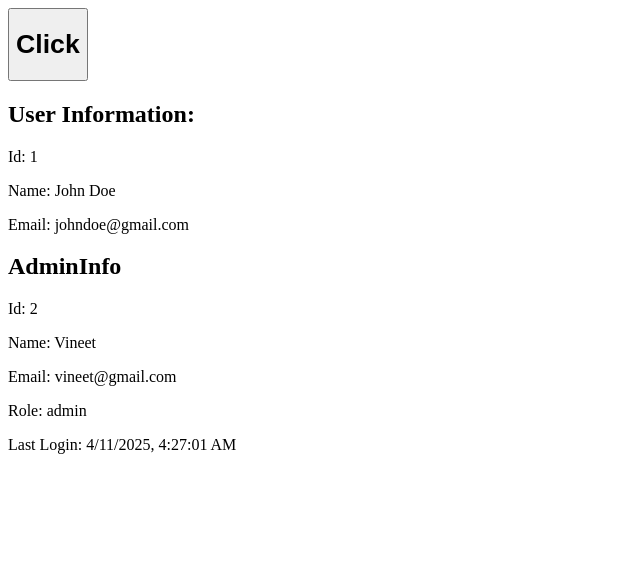
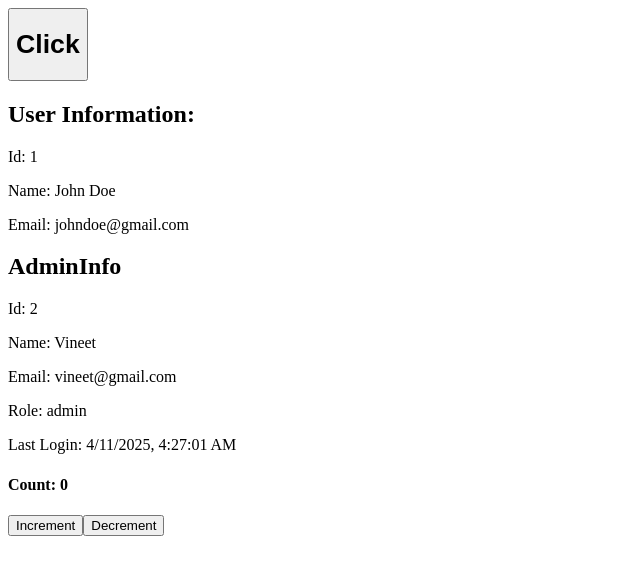
Before and after one commit to VineetPrajapati/typescript, a React (Vite) app in the folder practice/typescript/: page / in a window 1280 px wide. Shown: the top 574 px of the page, without its empty margins (0-640 px from the left). Built offline with nearby package versions, Linux system fonts and the light colour scheme.

Commit message:
made counter using the typescript

```diff
--- a/practice/typescript/src/App.tsx
+++ b/practice/typescript/src/App.tsx
@@ -1,5 +1,6 @@
 import AdminInfo from "./components/AdminInfo";
 import Button from "./components/Button";
+import Counter from "./components/Counter";
 import UserInfo from "./components/UserInfo";
 import { Admin, User } from "./types/type";
 const user: User = {
@@ -23,9 +24,10 @@
         onClick={() => console.log("Clicked")}
         disabled={false}
       />
-
       <UserInfo user={user} />
       <AdminInfo admin={admin} />
+      <Counter />
+
     </div>
   );
 };
--- /dev/null
+++ b/practice/typescript/src/components/Counter.tsx
@@ -0,0 +1,14 @@
+import { useState } from "react";
+
+const Counter = () => {
+  const [counter, setCounter] = useState<number>(0);
+  return (
+    <div>
+      <h4>Count: {counter}</h4>
+      <button onClick={() => setCounter(counter + 1)}>Increment</button>
+      <button onClick={() => setCounter(counter - 1)}>Decrement</button>
+    </div>
+  );
+};
+
+export default Counter;
```
